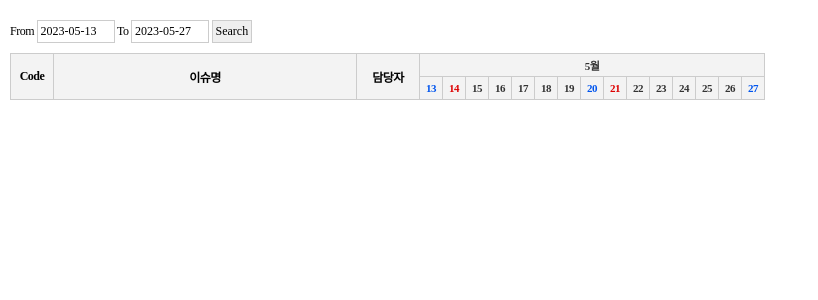
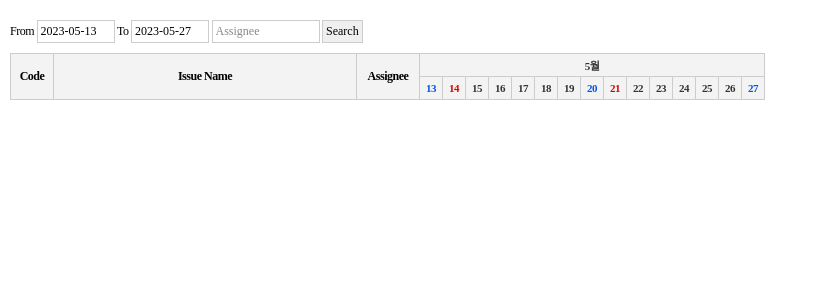
Before and after one commit to Epiloum/jira-collector, a PHP site: page / in a window 1280 px wide. Shown: the top 300 px of the page, without its empty margins (0-818 px from the left). Run offline with PHP 8.4, Linux system fonts and the light colour scheme; data that the repository does not hold is empty.

Commit message:
add assignee search & fix ordering

```diff
--- a/viewer/index.css
+++ b/viewer/index.css
@@ -17,8 +17,16 @@ header input {
   font-size: 12px;
   font-family: "Noto Sans KR", "Apple Gothic", "Malgun Gothic";
 }
-header input[type="text"] {
+header input::placeholder {
+  color: #888;
+  font-size: 12px;
+  font-family: "Noto Sans KR", "Apple Gothic", "Malgun Gothic";
+}
+header input.dt {
   width: 70px;
+}
+header input[name="nm"] {
+  width: 100px;
 }
 table#tbl_gannt {
   border-collapse: collapse;
--- a/viewer/index.php
+++ b/viewer/index.php
@@ -5,9 +5,10 @@ require_once('db.php');
 // 상수
 define('DAY_WIDTH', 20);
 
-// 날짜 계산
+// 변수 처리
 $st = preg_match('/^[0-9]{4}-[0-9]{2}-[0-9]{2}$/', $_GET['st'] ?? '')? strtotime($_GET['st']): strtotime(date('Y-m-d 00:00:00', time() - 86400*7));
 $ed = preg_match('/^[0-9]{4}-[0-9]{2}-[0-9]{2}$/', $_GET['ed'] ?? '')? strtotime($_GET['ed']): strtotime(date('Y-m-d 00:00:00', $st + 86400*14)) + 86399;
+$nm = trim($_GET['nm'] ?? '');
 
 // 헤더 표시
 $header_month = [];
@@ -45,9 +46,10 @@ $res = $db->query('
     WHERE
         periods.started_at <= "' . date('Y-m-d H:i:s', $ed) . '"
         AND periods.ended_at >= "' . date('Y-m-d H:i:s', $st) . '"
+        ' . ($nm? 'AND assignee = "' . $db->real_escape_string($nm) . '"': '') . '
     ORDER BY
-        periods.started_at ASC,
-        periods.ended_at ASC
+        DATE(IFNULL(periods.ended_at, periods.started_at)) ASC,
+        periods.started_at ASC
 ');
 
 while($v = $res->fetch_object()) {
@@ -63,7 +65,7 @@ while($v = $res->fetch_object()) {
 <!DOCTYPE html>
 <html>
 <head>
-<title>마켓개발4팀</title>
+<title>JIRA Job Collector</title>
 <meta charset="UTF-8">
 <link rel="stylesheet" href="index.css" type="text/css" />
 <link rel="stylesheet" href="//code.jquery.com/ui/1.13.2/themes/base/jquery-ui.css" //>
@@ -79,8 +81,9 @@ while($v = $res->fetch_object()) {
 <body>
 <header>
     <form>
-        From <input name="st" type="text" value="<?php echo date('Y-m-d', $st) ?>" id="datepicker_st" />
-        To <input name="ed" type="text" value="<?php echo date('Y-m-d', $ed) ?>" id="datepicker_ed" />
+        From <input name="st" class="dt" type="text" value="<?php echo date('Y-m-d', $st) ?>" id="datepicker_st" />
+        To <input name="ed" class="dt" type="text" value="<?php echo date('Y-m-d', $ed) ?>" id="datepicker_ed" />
+        <input name="nm" type="text" value="<?php echo $nm ?>" placeholder="Assignee" />
         <input type="submit" value="Search" />
     </form>
 </header>
@@ -88,8 +91,8 @@ while($v = $res->fetch_object()) {
     <thead>
         <tr>
             <th rowspan="2">Code</th>
-            <th rowspan="2">이슈명</th>
-            <th rowspan="2">담당자</th>
+            <th rowspan="2">Issue Name</th>
+            <th rowspan="2">Assignee</th>
             <?php echo implode('', $header_month) ?>
         </tr>
         <tr><?php echo implode('', $header_day) ?></tr>
```
